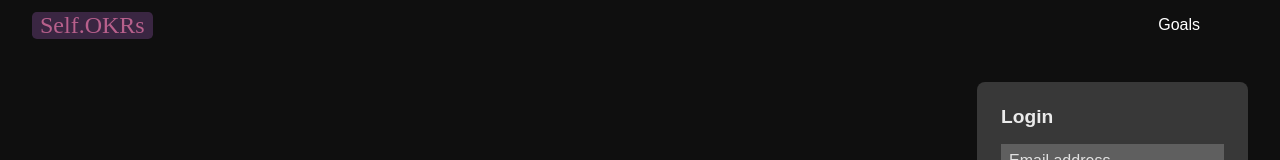
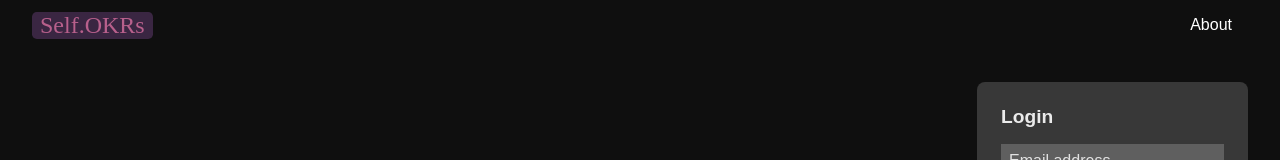
Before and after one commit to AgusEspa/self-okrs-ui, a React (Create React App) app: page / in a window 1280 px wide. Shown: the top 160 px of the page. Built offline with nearby package versions, Linux system fonts and the light colour scheme; a web font is replaced by a local one.

Commit message:
Update navbar.js

```diff
--- a/src/components/navbar.js
+++ b/src/components/navbar.js
@@ -4,12 +4,23 @@ const NavBar = (props) => {
 	return (
 		<nav className="navbar">
       		<div className="app-title"><span>Self.OKRs</span></div>
-      		<div className="links-menu">
+
+			{props.username !== null ?
+      			<div className="links-menu">
 			  	<ul>
+					<NavItem title={"About"} />
 					<NavItem title={"Goals"} />
 					<NavItem title={props.username} />
 				</ul>
-			</div>
+				</div>
+				:
+				<div className="links-menu">
+			  	<ul>
+					<NavItem title={"About"} />
+				</ul>
+				</div>
+			}
+
     	</nav>
 	);
 }
```
